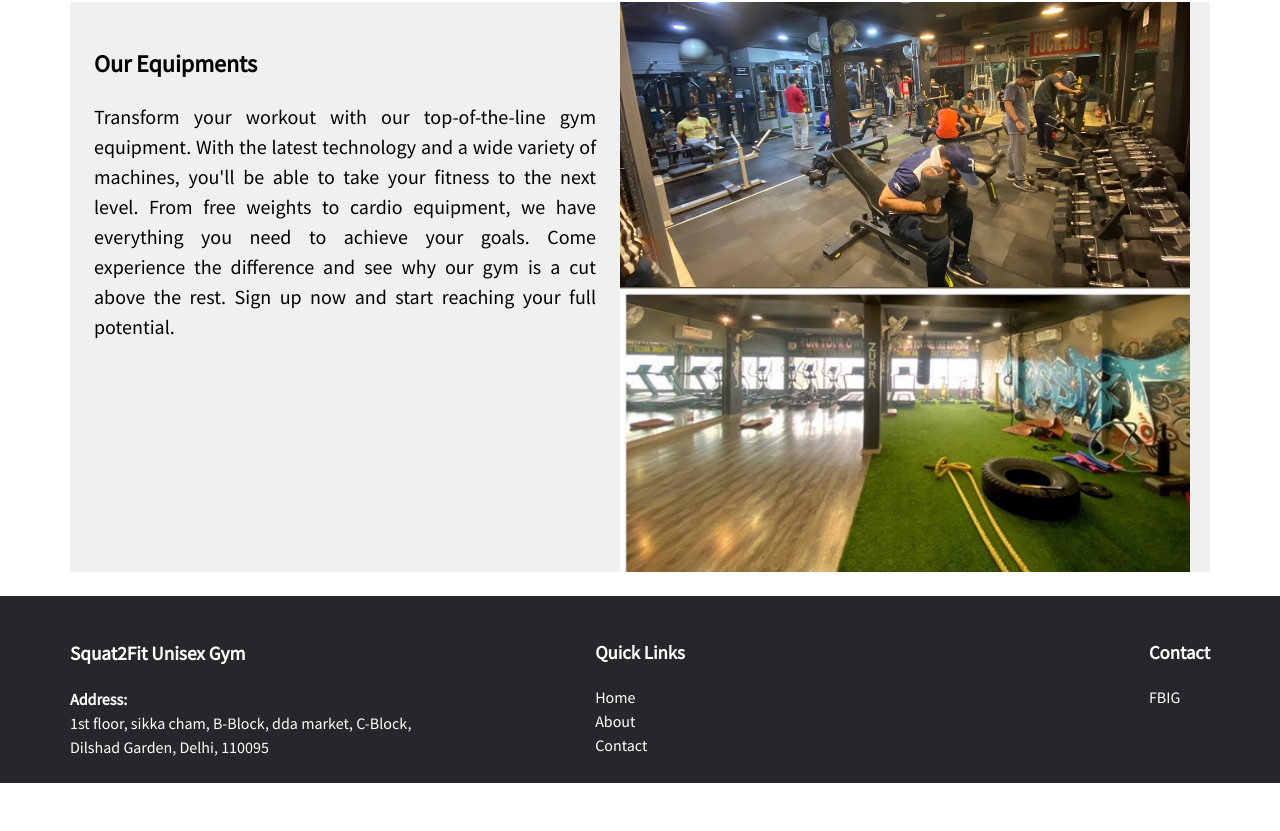
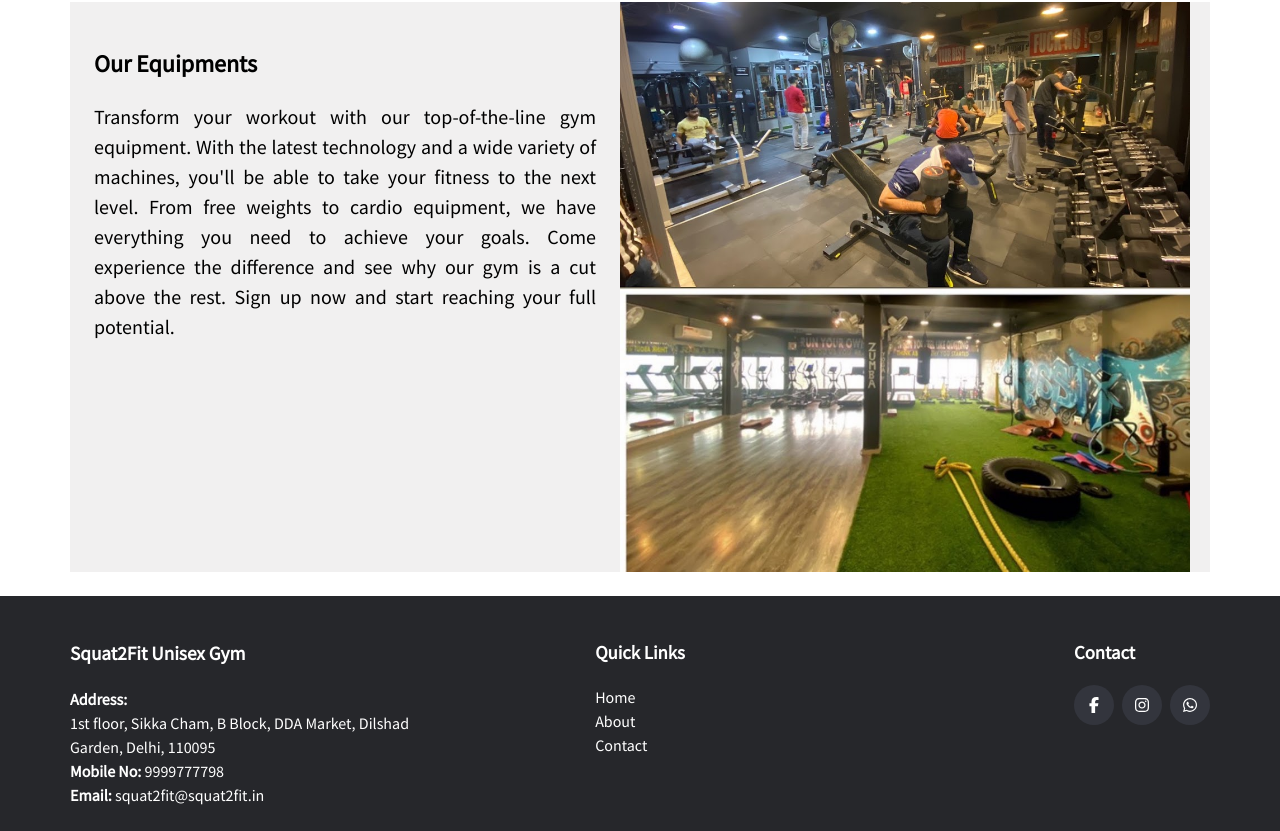
Before and after one commit to tusharkr16/netlify, a Gatsby site: page / in a window 1280 px wide. Shown: the part 816-1647 px from the top of the page. Before the commit the page ends 1599 px from the top, so only its background shows below. Built offline with nearby package versions, Linux system fonts and the light colour scheme; Gatsby itself is replaced by a stand-in of ours.

Commit message:
update footer links, address

```diff
--- a/package.json
+++ b/package.json
@@ -15,6 +15,9 @@
     "clean": "gatsby clean"
   },
   "dependencies": {
+    "@fortawesome/fontawesome-svg-core": "^6.3.0",
+    "@fortawesome/free-brands-svg-icons": "^6.3.0",
+    "@fortawesome/react-fontawesome": "^0.2.0",
     "bootstrap": "^5.2.3",
     "gatsby": "^5.5.0",
     "gatsby-plugin-image": "^3.5.0",
--- a/src/components/footer/index.js
+++ b/src/components/footer/index.js
@@ -1,4 +1,6 @@
 import React from "react";
+import { faFacebookF, faInstagram, faWhatsapp } from '@fortawesome/free-brands-svg-icons';
+import { FontAwesomeIcon } from "@fortawesome/react-fontawesome";
 import "./index.scss";
 
 const Footer = () => {
@@ -10,8 +12,14 @@ const Footer = () => {
           <div className="description">
             <strong>Address:</strong>
             <br />
-            1st floor, sikka cham, B-Block, dda market, C-Block, Dilshad Garden,
+            1st floor, Sikka Cham, B Block, DDA Market, Dilshad Garden,
             Delhi, 110095
+            <br />
+            <strong>Mobile No: </strong>
+            9999777798
+            <br />
+            <strong>Email: </strong>
+            squat2fit@squat2fit.in
           </div>
         </div>
         <div className="navigation footer_item">
@@ -27,8 +35,17 @@ const Footer = () => {
         <div className="contact footer_item">
           <div className="wrapper">
             <h3 className="title">Contact</h3>
-            <span>FB</span>
-            <span>IG</span>
+            <div className="icon_wrapper">
+              <a className="social_icon facebook" href="https://www.facebook.com/pages/Squat2fit-Unisex-gym/113054150112092" target="_blank">
+                <FontAwesomeIcon icon={faFacebookF}/>
+              </a>
+              <a className="social_icon instagram" href="https://www.instagram.com/squat2fit/" target="_blank">
+                <FontAwesomeIcon icon={faInstagram}/>
+              </a>
+              <a className="social_icon whatsapp" href="https://api.whatsapp.com/send?phone=9999777798&text=Hello" target="_blank">
+                <FontAwesomeIcon icon={faWhatsapp}/>
+              </a>
+            </div>
           </div>
         </div>
       </div>
--- a/src/components/footer/index.scss
+++ b/src/components/footer/index.scss
@@ -45,6 +45,34 @@
             .wrapper {
                 margin-left: auto;
             }
+            .icon_wrapper a {
+                color: inherit;
+                text-decoration: none;
+            }
+            .icon_wrapper {
+                display: flex;
+                gap: 8px;
+
+                .social_icon {
+                    width: 40px;
+                    height: 40px;
+                    line-height: 40px;
+                    border-radius: 50%;
+                    background-color: #33353d;
+                    transition: all .2s linear;
+                    text-align: center;
+                    cursor: pointer;
+                }
+                .facebook:hover {
+                    background-color: #29aafe;
+                }
+                .instagram:hover {
+                    background: radial-gradient(circle at 30% 107%,#fdf497 0,#fdf497 5%,#fd5949 45%,#d6249f 60%,#285aeb 90%);
+                }
+                .whatsapp:hover {
+                    background-color: #2ecb71;
+                }
+            }
         }
     }
 
```
Also changed, not shown: public/static/fitness_area-bfe5b10d4eeba3a1a362863546c243d0.jpeg (added), 1 other file.
